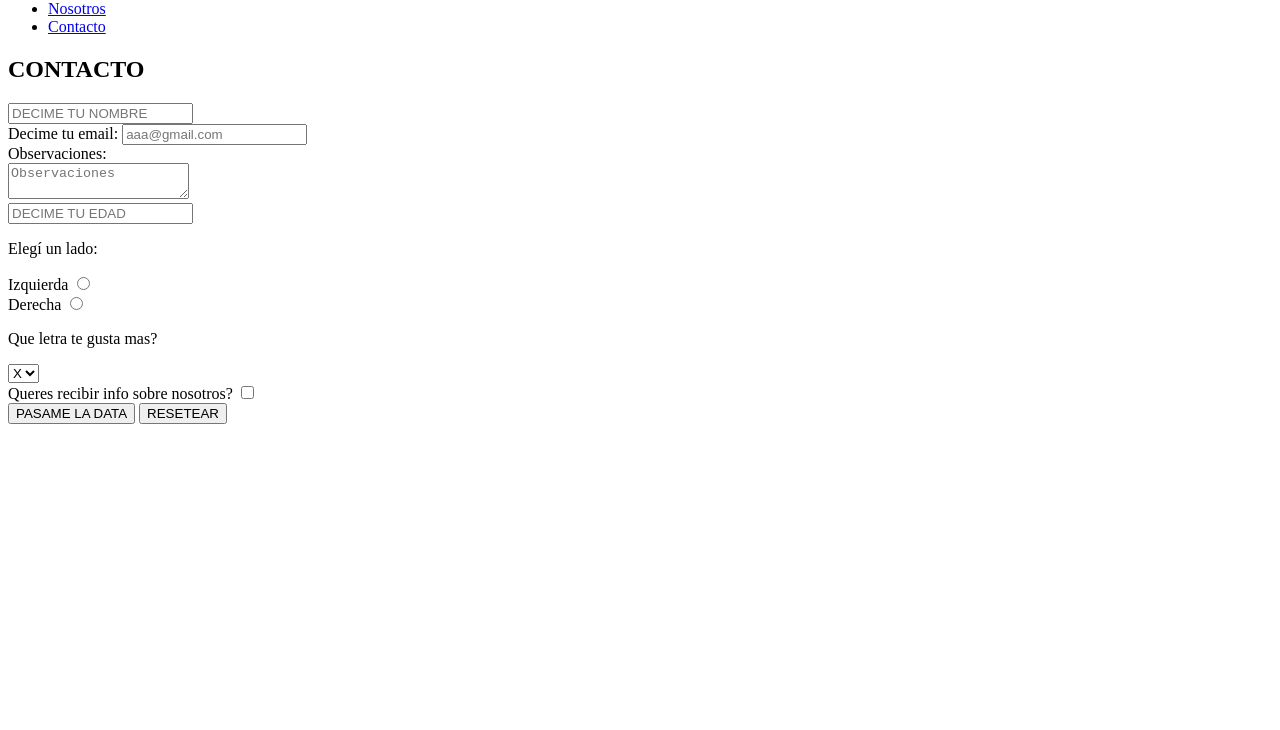
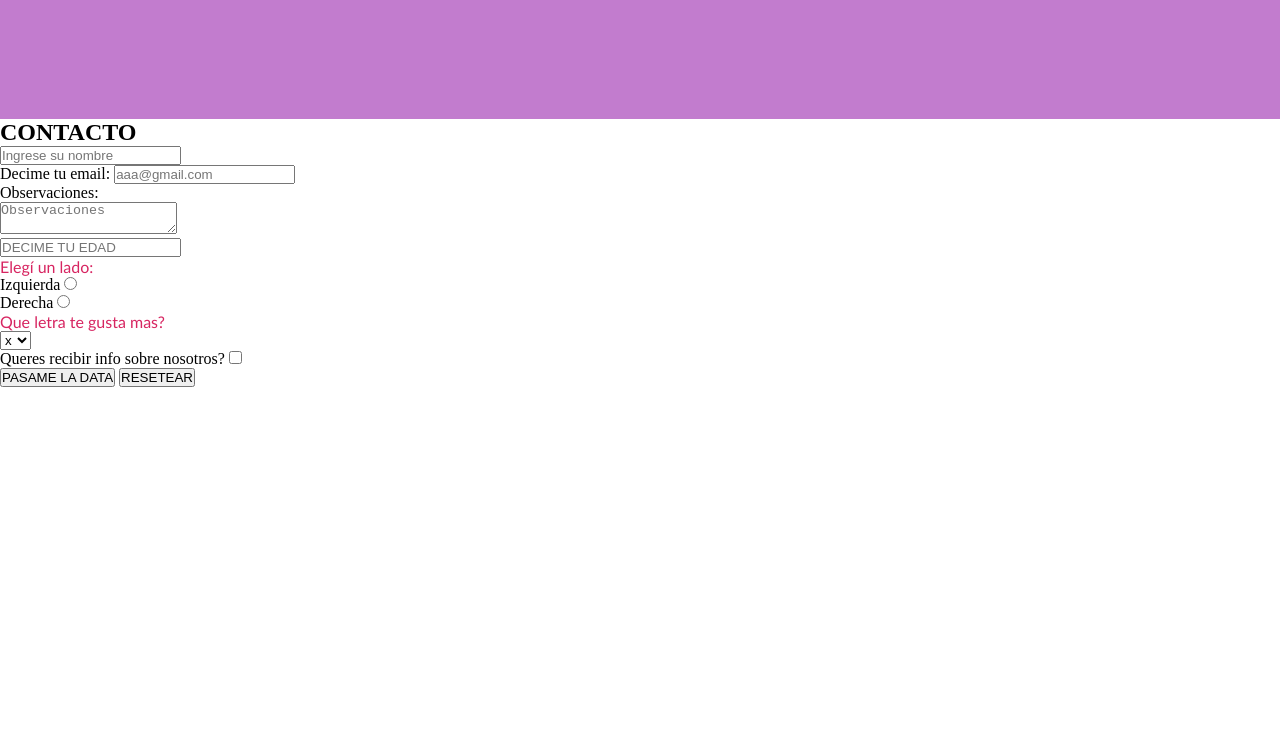
Before and after one commit to LucianaGarro/comision29245, a plain HTML site: page secciones/contacto.html in a window 1280 px wide. Shown: the part 70-800 px from the top of the page. Drawn offline with Linux system fonts and the light colour scheme; a web font is replaced by a local one.

Commit message:
clase css

```diff
--- /dev/null
+++ b/estilos/style.css
@@ -0,0 +1,40 @@
+@import url('https://fonts.googleapis.com/css2?family=Dongle:wght@300&family=Oooh+Baby&family=Poppins:wght@600&family=Quicksand:wght@300&family=Roboto:wght@100&family=Sedgwick+Ave&display=swap');
+*{
+    padding: 0;
+    margin:0;
+}
+
+/* selector (puede ser una etiqueta/una clase/ un id) - propiedad - valor*/
+
+header{
+    background-color: rgb(194, 124, 206);
+    height: 5cm;
+
+}
+
+ul li{
+    list-style-type: none;
+
+}
+
+p{
+    color:rgb(215, 37, 97);
+    font-family: 'Gill Sans', 'Gill Sans MT', Calibri, 'Trebuchet MS', sans-serif;
+}
+
+.parrafito{
+    color: rgb(31, 151, 61)
+}
+
+nav ul li {
+    display: inline-block;
+
+}
+
+nav ul li a{
+    text-decoration:none ;
+    color:black;
+    font-size: 1cm;
+    font-family: 'Quicksand', sans-serif;
+
+}
--- a/secciones/contacto.html
+++ b/secciones/contacto.html
@@ -4,6 +4,7 @@
     <meta charset="UTF-8">
     <meta http-equiv="X-UA-Compatible" content="IE=edge">
     <meta name="viewport" content="width=device-width, initial-scale=1.0">
+	<link rel="stylesheet" href="../estilos/style.css">
     <title>Document</title>
 </head>
 <body>
@@ -46,9 +47,9 @@
 	<section>
 		<article>
 			<form action="#">
-				<input type="text" placeholder="DECIME TU NOMBRE"><br>
+				<input type="text" placeholder="Ingrese su nombre"><br>
 				<label for="email">Decime tu email:
-					<input type="email" placeholder="aaa@gmail.com" name="email"><br>
+					<input type="email" placeholder="aaa@gmail.com"  name="email"><br>
 				</label>
 				<label for="Observaciones"> Observaciones:<br>
 					<textarea placeholder="Observaciones"></textarea>
@@ -64,7 +65,7 @@
 				</div>
 				<p>Que letra te gusta mas?</p>
 				<select name="letra" id="letra">
-					<option value="x">X</option>
+					<option value="x">x</option>
 					<option value="y">Y</option>
 					<option value="z">Z</option>
 				</select>
```
Also changed, not shown: index.html (+6 -4 lines), secciones/nosotros.html (+1 -0 lines), secciones/productos.html (+1 -0 lines), secciones/servicios.html (+1 -0 lines).
